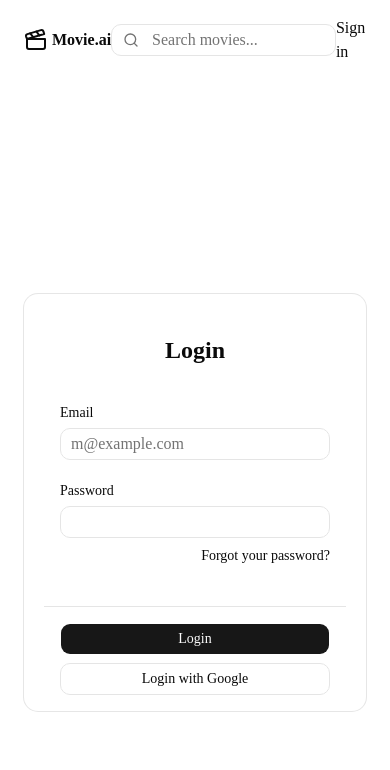
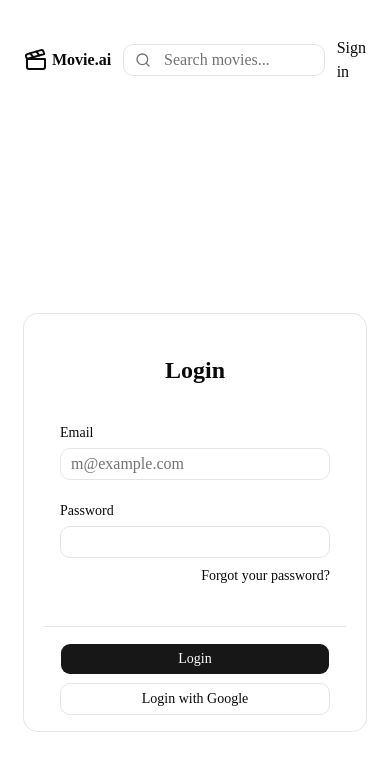
Before and after one commit to a1919727/movie-ai, a Next.js app: page /auth in a window 390 px wide. Shown: the top 770 px of the page. Built offline with nearby package versions, Linux system fonts and the light colour scheme; no server answers.

Commit message:
fix responsive and mobile layout for all pages

```diff
--- a/src/app/layout.tsx
+++ b/src/app/layout.tsx
@@ -1,5 +1,5 @@
 import type { Metadata } from "next";
-import { Header } from "@/components/nav-bar";
+import { NavBar } from "@/components/nav-bar";
 import { ThemeProvider } from "@/components/theme-provider";
 import "./globals.css";
 
@@ -23,7 +23,7 @@ export default function RootLayout({
             enableSystem
             disableTransitionOnChange
           >
-            <Header />
+            <NavBar />
             {children}
           </ThemeProvider>
         </body>
--- a/src/app/profile/page.tsx
+++ b/src/app/profile/page.tsx
@@ -22,7 +22,7 @@ export default async function ProfilePage() {
   const initial = displayName.charAt(0).toUpperCase();
 
   return (
-    <main className="mx-auto w-full max-w-2xl py-20">
+    <main className="mx-auto w-full max-w-2xl px-4 sm:px-6 py-10">
       <div className="flex flex-col gap-10">
         <Card>
           <CardContent>
--- a/src/components/hero-carousel.tsx
+++ b/src/components/hero-carousel.tsx
@@ -30,7 +30,7 @@ export function HeroCarousel({ movies }: { movies: Movie[] }) {
               />
               <div className="absolute bottom-10 left-10 text-white">
                 <h2 className="text-4xl font-bold mb-5">{movie.title}</h2>
-                <div className="flex gap-10">
+                <div className="flex gap-2 sm:gap-4 md:gap-6 lg:gap-8">
                   <Button
                     asChild
                     size="lg"
--- a/src/components/nav-bar.tsx
+++ b/src/components/nav-bar.tsx
@@ -4,7 +4,7 @@ import { AvatarDropdown } from "./avatar-dropdown";
 import { SearchBar } from "./search-bar";
 import { Clapperboard } from "lucide-react";
 
-export async function Header() {
+export async function NavBar() {
   const supabase = await createClient();
   const {
     data: { user },
@@ -12,8 +12,8 @@ export async function Header() {
   const isAdmin = user?.email === process.env.ADMIN_EMAIL;
 
   return (
-    <header>
-      <div className="mx-auto flex max-w-7xl items-center justify-between px-6 py-4">
+    <header className="mt-5">
+      <div className="mx-auto flex max-w-7xl items-center justify-between px-6 py-4 gap-3">
         <div className="flex gap-1">
           <Clapperboard />
           <Link href="/" className="font-bold">
```
